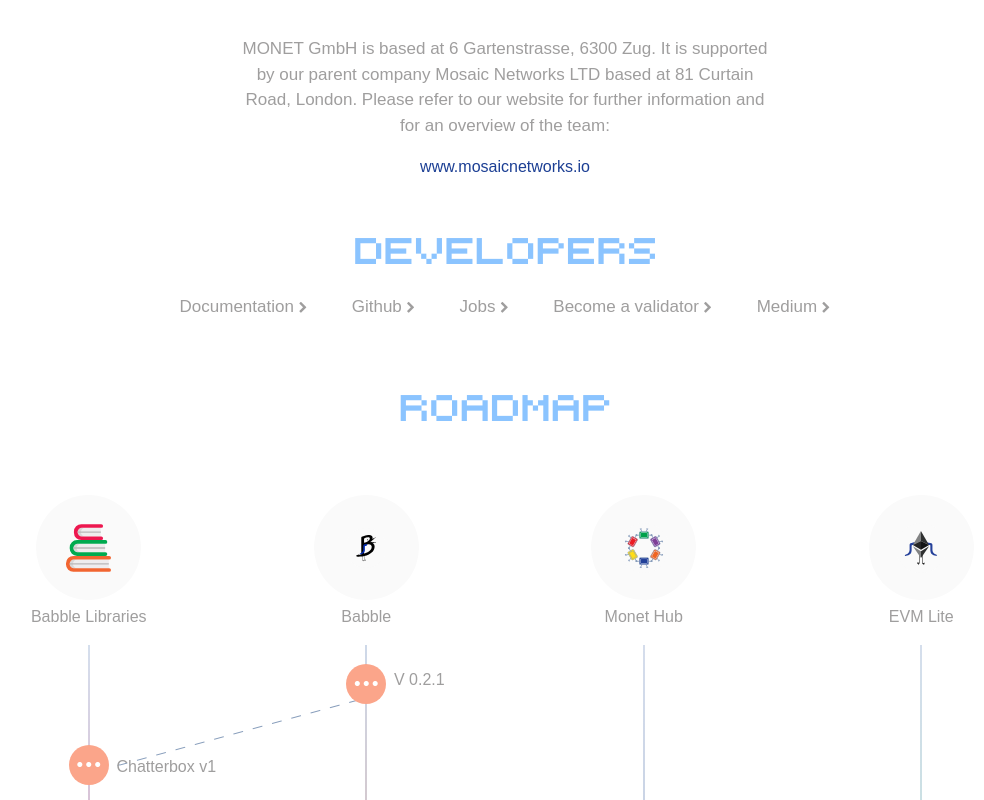
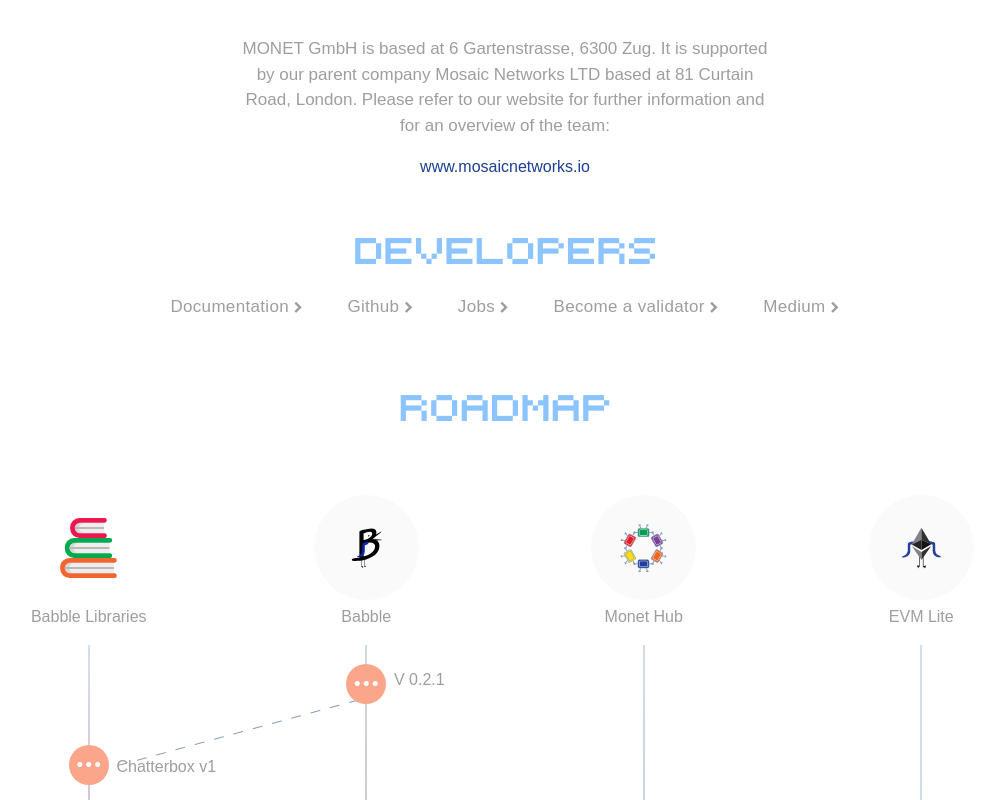
Before and after one commit to f-myself/monet-2.0, a plain HTML site: page support.html in a window 1280 px wide. Shown: the part 453-1253 px from the top of the page, without its empty margins (135-1119 px from the left). Drawn offline with Linux system fonts and the light colour scheme; a web font is replaced by a local one.

Commit message:
some fixes

```diff
--- a/css/roadmap.css
+++ b/css/roadmap.css
@@ -351,6 +351,12 @@
     -webkit-box-pack: center;
         -ms-flex-pack: center;
             justify-content: center; }
+  .babble-logo {
+    background: none!important;
+  }
+  .roadmap__logo img {
+    width: 65px;
+  }
   .roadmap__title {
     text-align: center;
     margin-top: 5px; }
--- a/css/style.css
+++ b/css/style.css
@@ -263,12 +263,12 @@ ul.list-inline li {
 }
 
 .uc-simple-icon-text {
-    font-family: halyard-display, sans-serif;
+    font-family: 'Retro Computer';
     font-style: normal;
     display: inline-table;
-    font-size: 20px;
+    font-size: 18px;
     letter-spacing: 0;
-    color: #9F9E9E;
+    color: #1C3F94;
     padding-left: 10px;
     vertical-align: middle;
 }
--- a/support.html
+++ b/support.html
@@ -147,11 +147,11 @@
             </div>
             <div class="col-12 pt-3">
                 <ul class="list-item list-inline">
-                    <li><a href="#" class='regular-text'>Documentation <i class="fa fa-chevron-right" aria-hidden="true"></i></a></li>
-                    <li><a href="#" class='regular-text'>Github <i class="fa fa-chevron-right" aria-hidden="true"></i></a></li>
-                    <li><a href="#" class='regular-text'>Jobs <i class="fa fa-chevron-right" aria-hidden="true"></i></a></li>
-                    <li><a href="#" class='regular-text'>Become a validator <i class="fa fa-chevron-right" aria-hidden="true"></i></a></li>
-                    <li><a href="#" class='regular-text'>Medium <i class="fa fa-chevron-right" aria-hidden="true"></i></a></li>
+                    <li><a href="#" class='regular-text button'>Documentation <i class="fa fa-chevron-right" aria-hidden="true"></i></a></li>
+                    <li><a href="#" class='regular-text button'>Github <i class="fa fa-chevron-right" aria-hidden="true"></i></a></li>
+                    <li><a href="#" class='regular-text button'>Jobs <i class="fa fa-chevron-right" aria-hidden="true"></i></a></li>
+                    <li><a href="#" class='regular-text button'>Become a validator <i class="fa fa-chevron-right" aria-hidden="true"></i></a></li>
+                    <li><a href="#" class='regular-text button'>Medium <i class="fa fa-chevron-right" aria-hidden="true"></i></a></li>
                 </ul>
             </div>
         </div>
@@ -182,7 +182,7 @@
                             <p class="roadmap__title">Monet Hub</p>
                         </div>
                         <div class="roadmap__item roadmap__item--sdk">
-                            <div class="roadmap__logo"><img src="./images/books.svg" width="45" height="60" alt="Babble SDKs logo" /></div>
+                            <div class="roadmap__logo babble-logo"><img src="./images/books.svg" width="45" height="60" alt="Babble SDKs logo" /></div>
                             <p class="roadmap__title">Babble Libraries</p>
                         </div>
                         <div class="roadmap__item roadmap__item--core">
```
Also changed, not shown: use-cases.html (+2 -2 lines).
